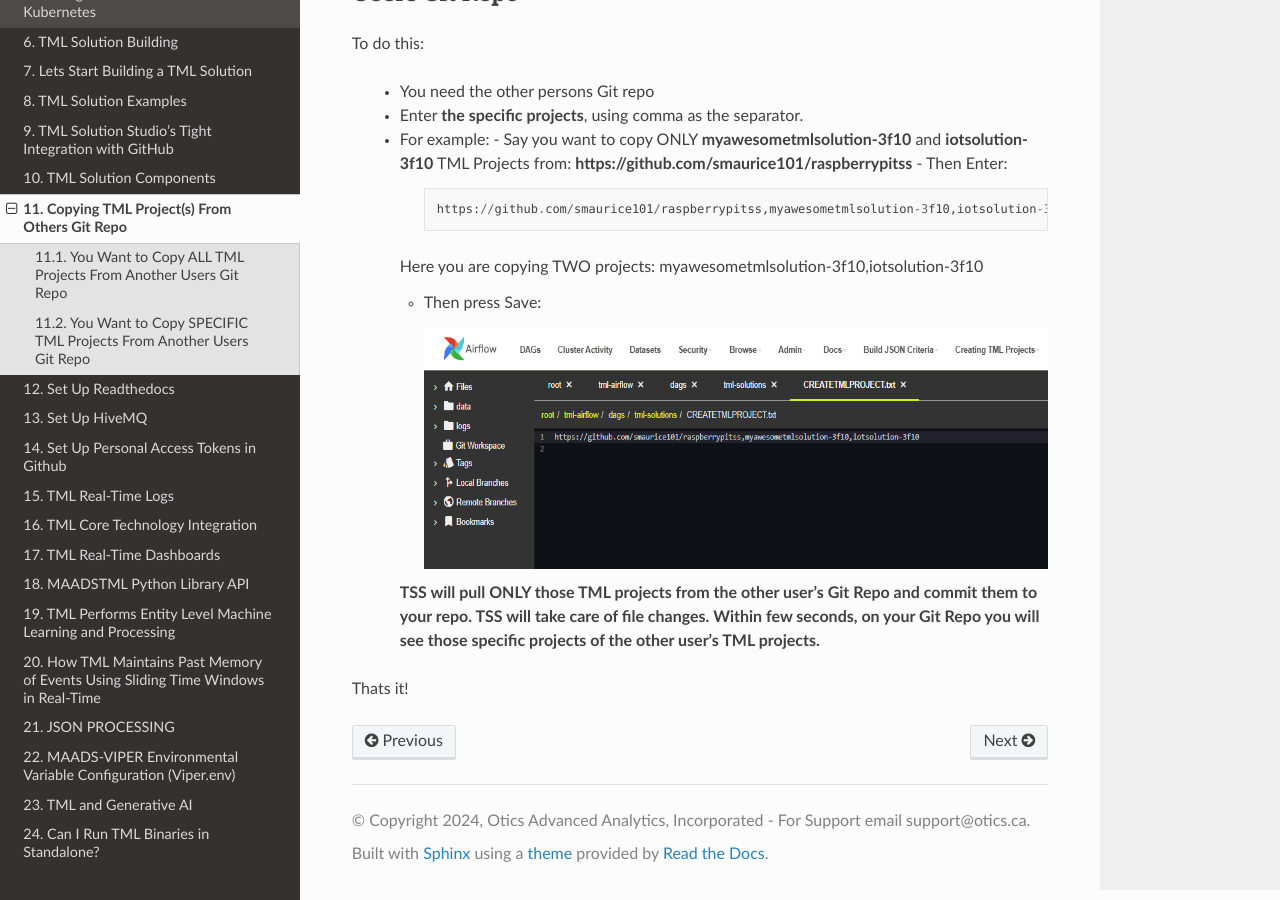
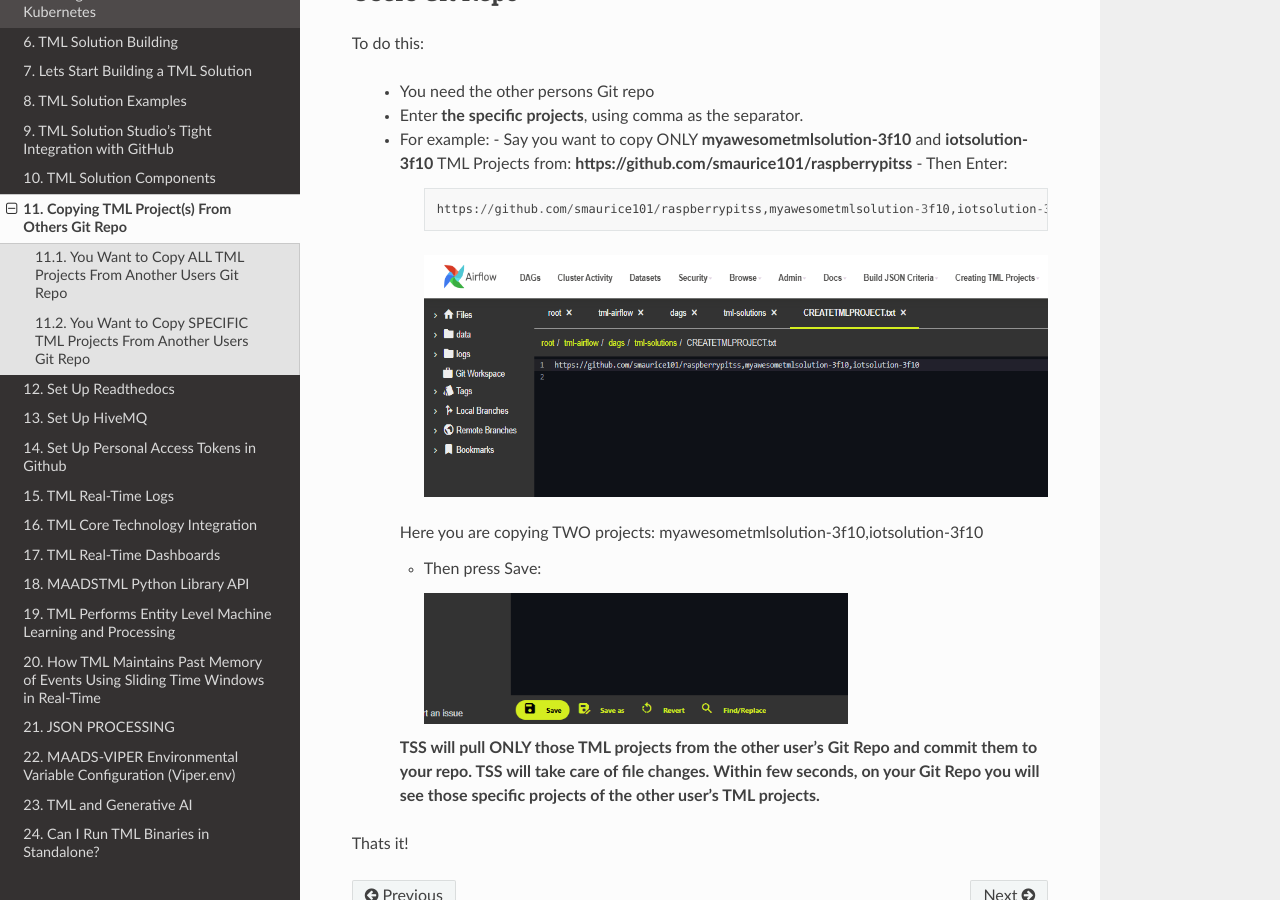
Before and after one commit to smaurice101/readthedocs, a Sphinx documentation site: the page built from docs/source/usercopy.rst, in a window 1280 px wide and 900 px high, scrolled down 1512 px. Built offline with Sphinx 7.4.7 and the Read the Docs theme 3.1.0, drawn with Linux system fonts in a browser that asks for light colours.

Commit message:
Update usercopy.rst

```diff
--- a/docs/source/usercopy.rst
+++ b/docs/source/usercopy.rst
@@ -55,11 +55,14 @@ To do this:
 
          https://github.com/smaurice101/raspberrypitss,myawesometmlsolution-3f10,iotsolution-3f10
 
+      .. figure:: usercopy3.png
+         :scale: 70%
+
     Here you are copying TWO projects: myawesometmlsolution-3f10,iotsolution-3f10
 
     - Then press Save:
 
-      .. figure:: usercopy3.png
+      .. figure:: usercopy2.png
          :scale: 70%
 
     **TSS will pull ONLY those TML projects from the other user's Git Repo and commit them to your repo.  TSS will take care of file changes.  Within few seconds, on your Git Repo you will see those specific projects of the other user's TML projects.**
```
